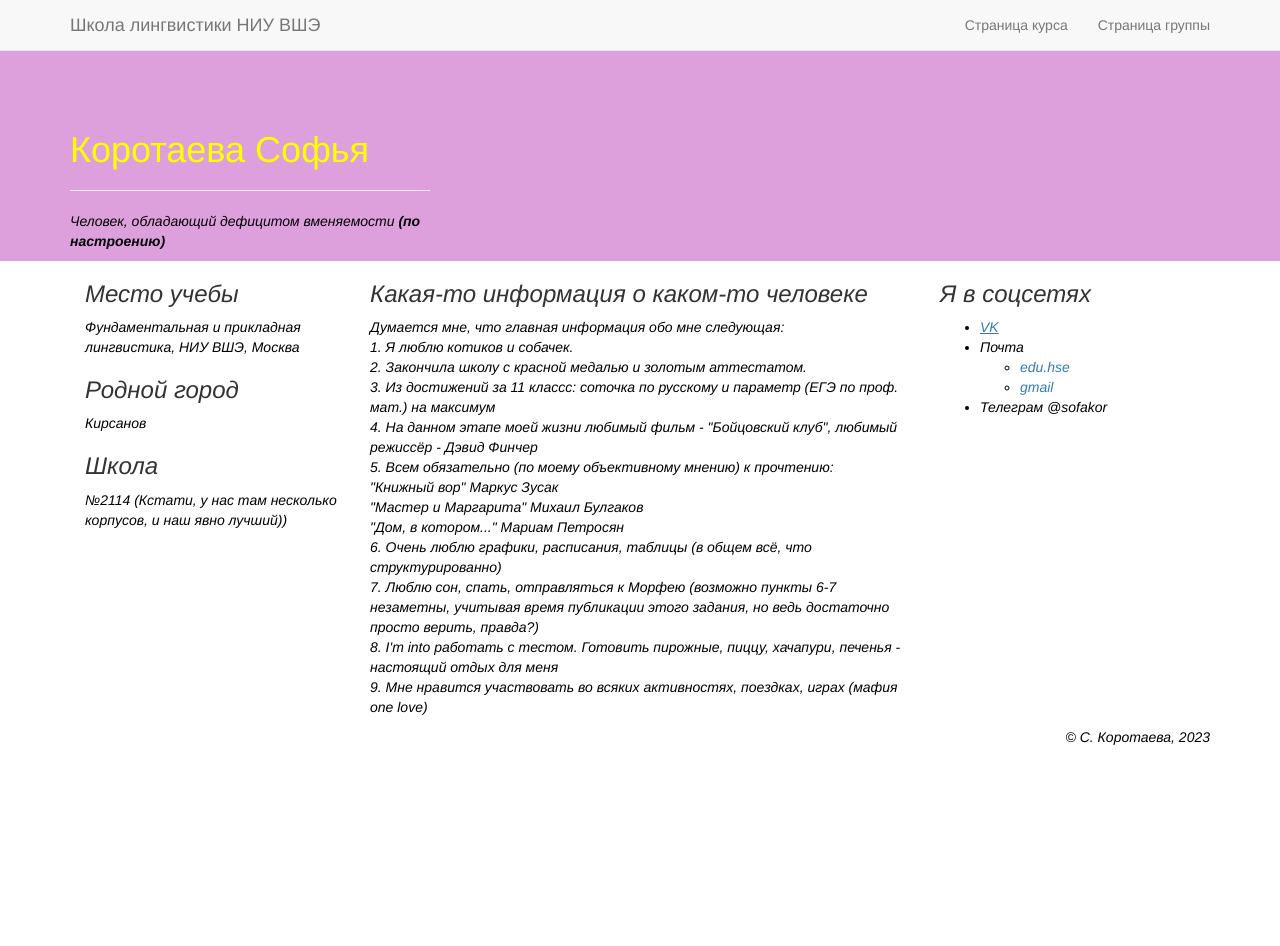
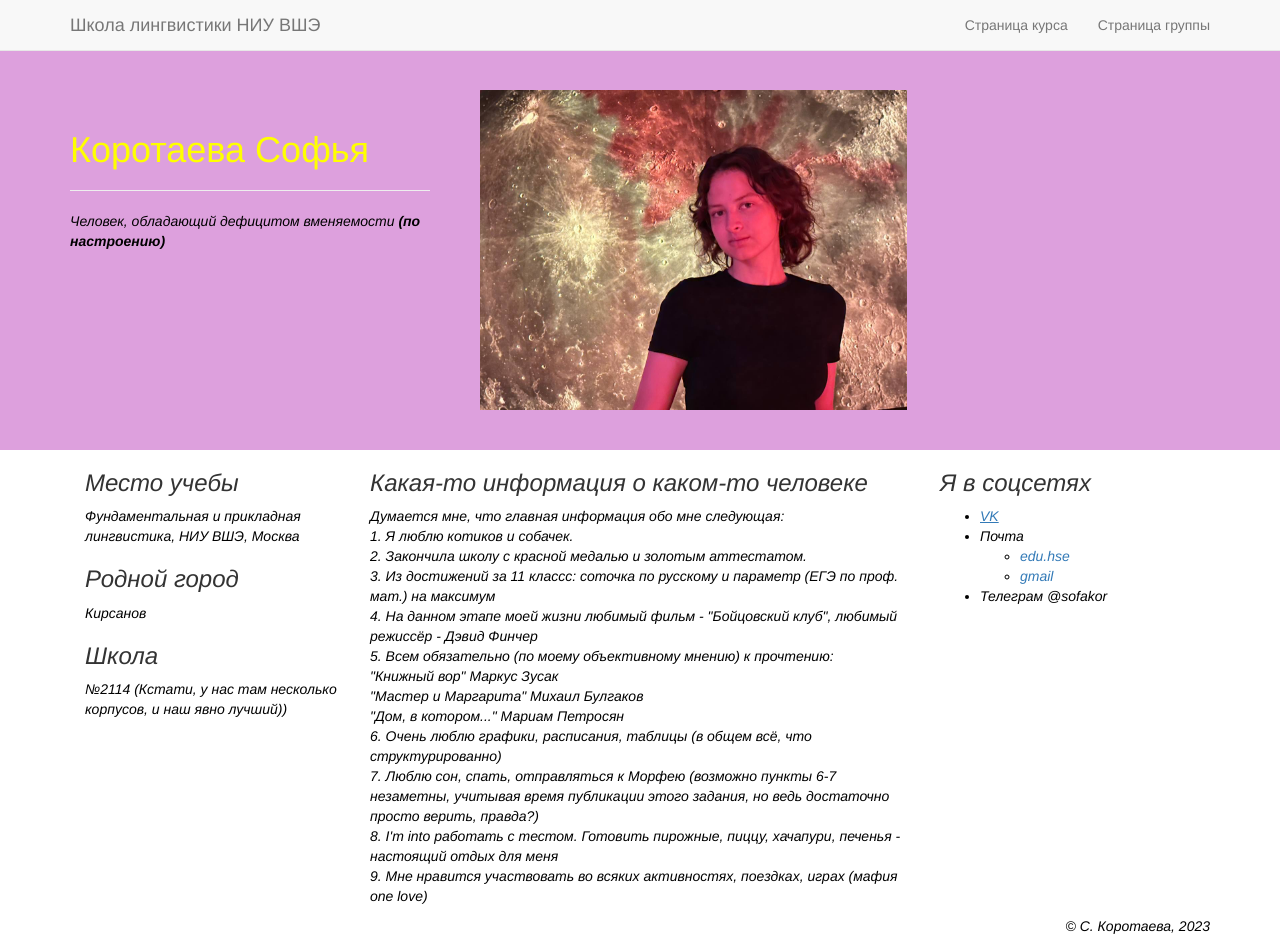
Before and after one commit to sofakor/lingdata, a plain HTML site: page mywebpage/index.html in a window 1280 px wide. Before the commit the page ends 800 px from the top, so only its background shows below. Drawn offline with nearby package versions, Linux system fonts and the light colour scheme.

Commit message:
Update index.html

```diff
--- a/mywebpage/index.html
+++ b/mywebpage/index.html
@@ -40,19 +40,14 @@
 						<p><i>Человек, обладающий дефицитом вменяемости <strong> (по настроению) </strong> </b></p>
 					</div>
 					<div class="col-md-4">
-<img src="" style="height:320px; margin:20px 20px 40px 20px; " >
+<img src="https://github.com/sofakor/lingdata/blob/main/mywebpage/%D1%84%D0%BE%D1%82%D0%BE.jpg?raw=true" style="height:320px; margin:20px 20px 40px 20px; " >
 					</div>
 				</div>
 			</div>
 		</header>
-
-<!-- часть страницы, которая под шапкой -->
 		<section id="portfolio">
 			<div class="container">
-
-<!-- атрибут col-md-... говорит, что контент будет разделен на несколько столбцов, их ширина соотносится как 3 - 6 - 3 (Bootstrap использует воображаемую сетку из 12 равных по ширине колонок) -->
 				<div class="col-md-3">
-
 					<article>
 						<h3>Место учебы</h3>
 						<p>Фундаментальная и прикладная лингвистика, НИУ ВШЭ, Москва</p>
```
